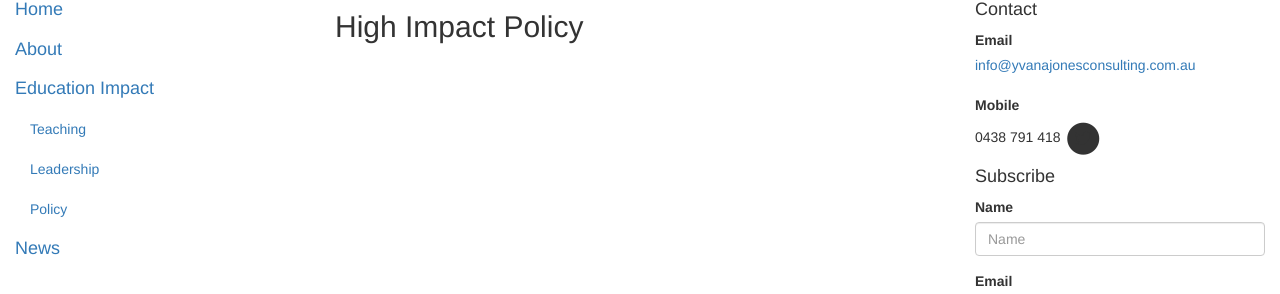
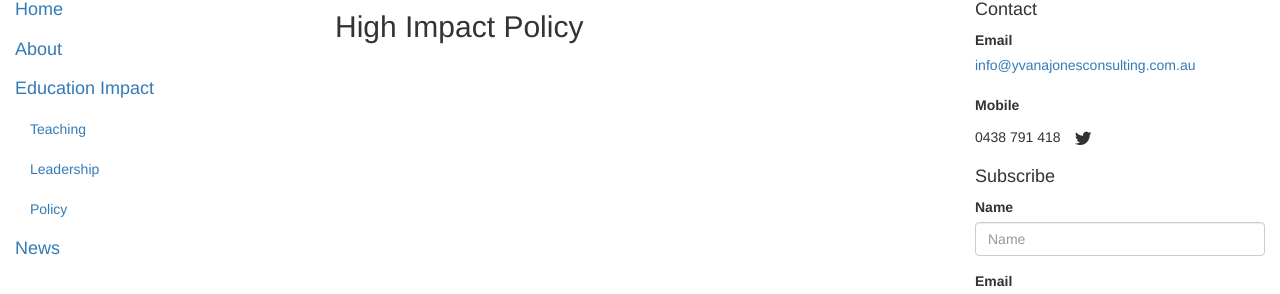
Before and after one commit to idm/idm.github.io, a Jekyll site: the page built from yjc/policy.md, in a window 1280 px wide. Shown: the part 411-705 px from the top of the page. Built offline with Jekyll 4.4.1, drawn with Linux system fonts in a browser that asks for light colours; nearby versions of some CDN libraries.

Commit message:
inverted circle for twitter icon

```diff
--- a/_layouts/yjc.html
+++ b/_layouts/yjc.html
@@ -58,7 +58,7 @@
   <label>Mobile</label><br/>
   0438 791 418
   <span class="fa-stack fa-lg">
-  <i class="fa fa-circle fa-stack-2x"></i>
+  <i class="fa fa-circle fa-stack-2x fa-inverse"></i>
   <i class="fa fa-twitter fa-stack-1x"></i>
   </span>
   <h4>Subscribe</h4>
```
